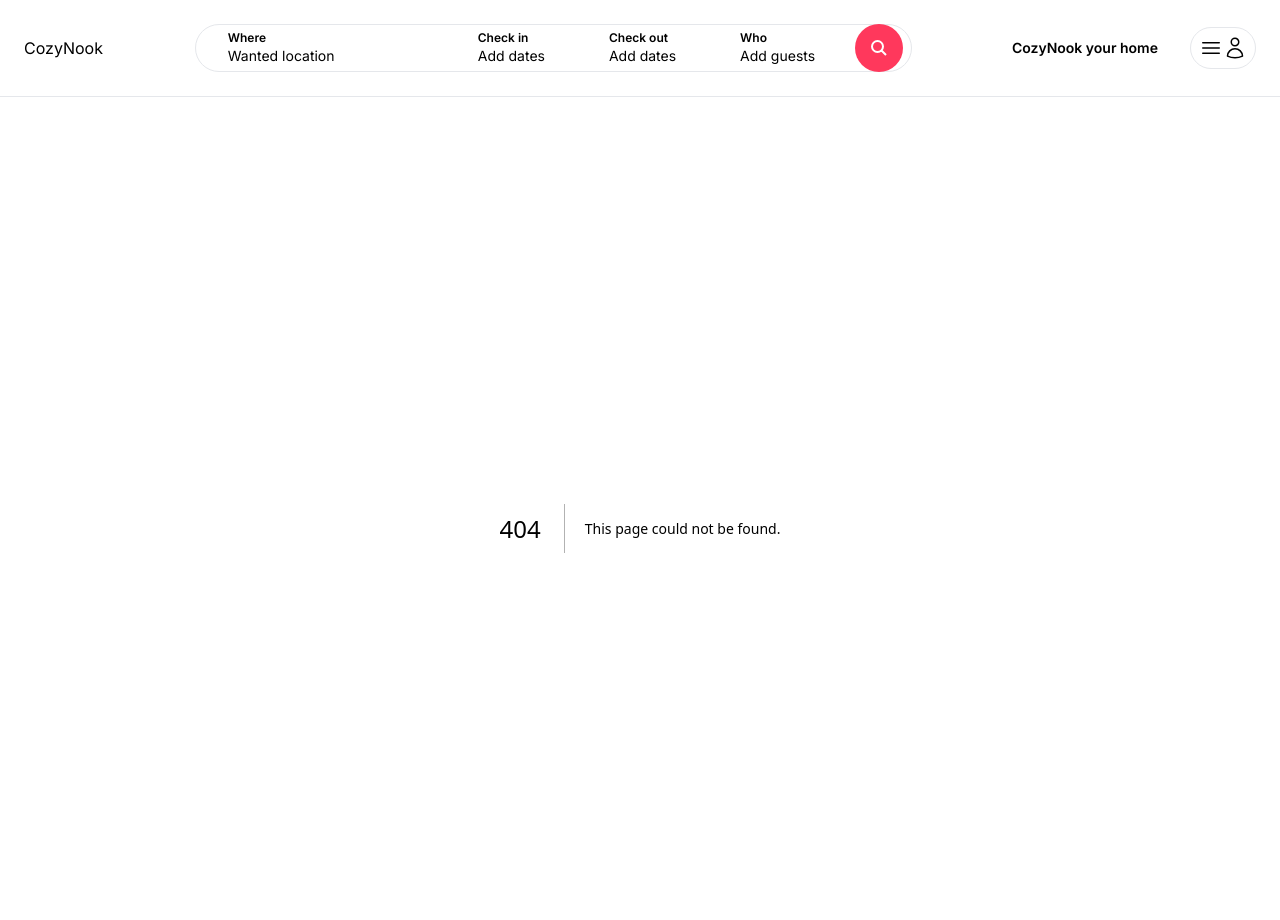
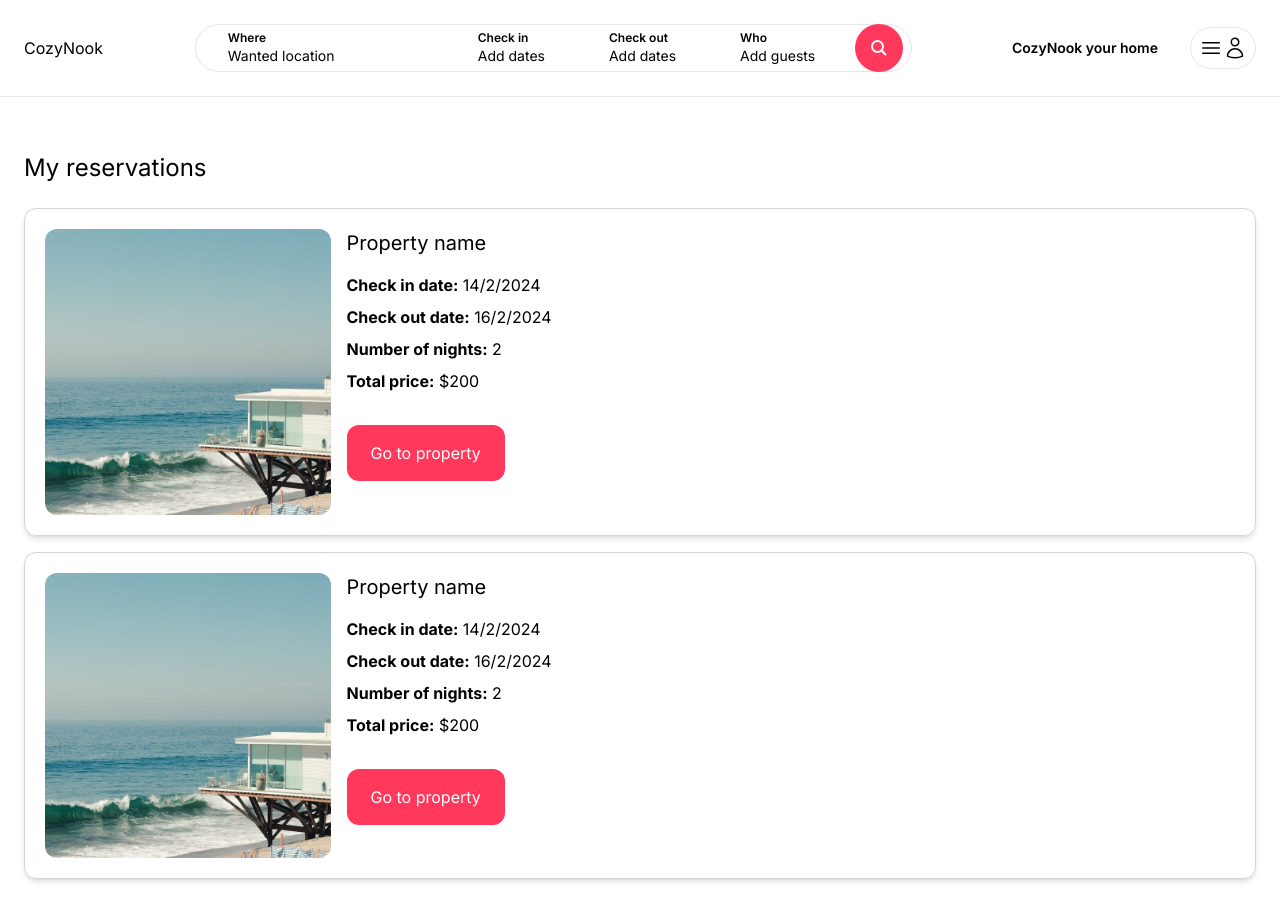
Before and after one commit to LeahDeshar/CozyNook, a Next.js app in the folder cozynook/: page /myreservations in a window 1280 px wide. Before the commit this address had no page. Shown: the top 920 px of the page. Built offline with nearby package versions, Linux system fonts and the light colour scheme.

Commit message:
add reservation ui

```diff
--- /dev/null
+++ b/cozynook/app/components/ContactButton.tsx
@@ -0,0 +1,9 @@
+const ContactButton = () => {
+  return (
+    <div className="mt-6 py-4 px-6 cursor-pointer bg-cozynook text-white rounded-xl hover:bg-cozynook-dark transition">
+      Contact
+    </div>
+  );
+};
+
+export default ContactButton;
--- /dev/null
+++ b/cozynook/app/landlords/[id]/page.tsx
@@ -0,0 +1,36 @@
+import Image from "next/image";
+
+import PropertyList from "@/app/components/properties/PropertyList";
+import ContactButton from "@/app/components/ContactButton";
+
+const LandlordDetailPage = () => {
+  return (
+    <main className="max-w-[1500px] mx-auto px-6 pb-6">
+      <div className="grid grid-cols-1 md:grid-cols-4 gap-4">
+        <aside className="col-span-1 mb-4">
+          <div className="flex flex-col items-center p-6 rounded-xl border border-gray-300 shadow-xl">
+            <Image
+              src="/profile_pic_1.jpg"
+              width={200}
+              height={200}
+              alt="Landlrod name"
+              className="rounded-full"
+            />
+
+            <h1 className="mt-6 text-2xl">Landlrod name</h1>
+
+            <ContactButton />
+          </div>
+        </aside>
+
+        <div className="col-span-1 md:col-span-3 pl-0 md:pl-6">
+          <div className="grid grid-cols-1 md:grid-cols-3 gap-6">
+            <PropertyList />
+          </div>
+        </div>
+      </div>
+    </main>
+  );
+};
+
+export default LandlordDetailPage;
--- /dev/null
+++ b/cozynook/app/myreservations/page.tsx
@@ -0,0 +1,83 @@
+import Image from "next/image";
+
+const MyReservationsPage = () => {
+  return (
+    <main className="max-w-[1500px] mx-auto px-6 pb-6">
+      <h1 className="my-6 text-2xl">My reservations</h1>
+
+      <div className="space-y-4">
+        <div className="p-5 grid grid-cols-1 md:grid-cols-4 gap-4 shadow-md border border-gray-300 rounded-xl">
+          <div className="col-span-1">
+            <div className="relative overflow-hidden aspect-square rounded-xl">
+              <Image
+                fill
+                src="/beach_1.jpg"
+                className="hover:scale-110 object-cover transition h-full w-full"
+                alt="Beach house"
+              />
+            </div>
+          </div>
+
+          <div className="col-span-1 md:col-span-3">
+            <h2 className="mb-4 text-xl">Property name</h2>
+
+            <p className="mb-2">
+              <strong>Check in date:</strong> 14/2/2024
+            </p>
+            <p className="mb-2">
+              <strong>Check out date:</strong> 16/2/2024
+            </p>
+
+            <p className="mb-2">
+              <strong>Number of nights:</strong> 2
+            </p>
+            <p className="mb-2">
+              <strong>Total price:</strong> $200
+            </p>
+
+            <div className="mt-6 inline-block cursor-pointer py-4 px-6 bg-cozynook text-white rounded-xl">
+              Go to property
+            </div>
+          </div>
+        </div>
+
+        <div className="p-5 grid grid-cols-1 md:grid-cols-4 gap-4 shadow-md border border-gray-300 rounded-xl">
+          <div className="col-span-1">
+            <div className="relative overflow-hidden aspect-square rounded-xl">
+              <Image
+                fill
+                src="/beach_1.jpg"
+                className="hover:scale-110 object-cover transition h-full w-full"
+                alt="Beach house"
+              />
+            </div>
+          </div>
+
+          <div className="col-span-1 md:col-span-3">
+            <h2 className="mb-4 text-xl">Property name</h2>
+
+            <p className="mb-2">
+              <strong>Check in date:</strong> 14/2/2024
+            </p>
+            <p className="mb-2">
+              <strong>Check out date:</strong> 16/2/2024
+            </p>
+
+            <p className="mb-2">
+              <strong>Number of nights:</strong> 2
+            </p>
+            <p className="mb-2">
+              <strong>Total price:</strong> $200
+            </p>
+
+            <div className="mt-6 inline-block cursor-pointer py-4 px-6 bg-cozynook text-white rounded-xl">
+              Go to property
+            </div>
+          </div>
+        </div>
+      </div>
+    </main>
+  );
+};
+
+export default MyReservationsPage;
```
